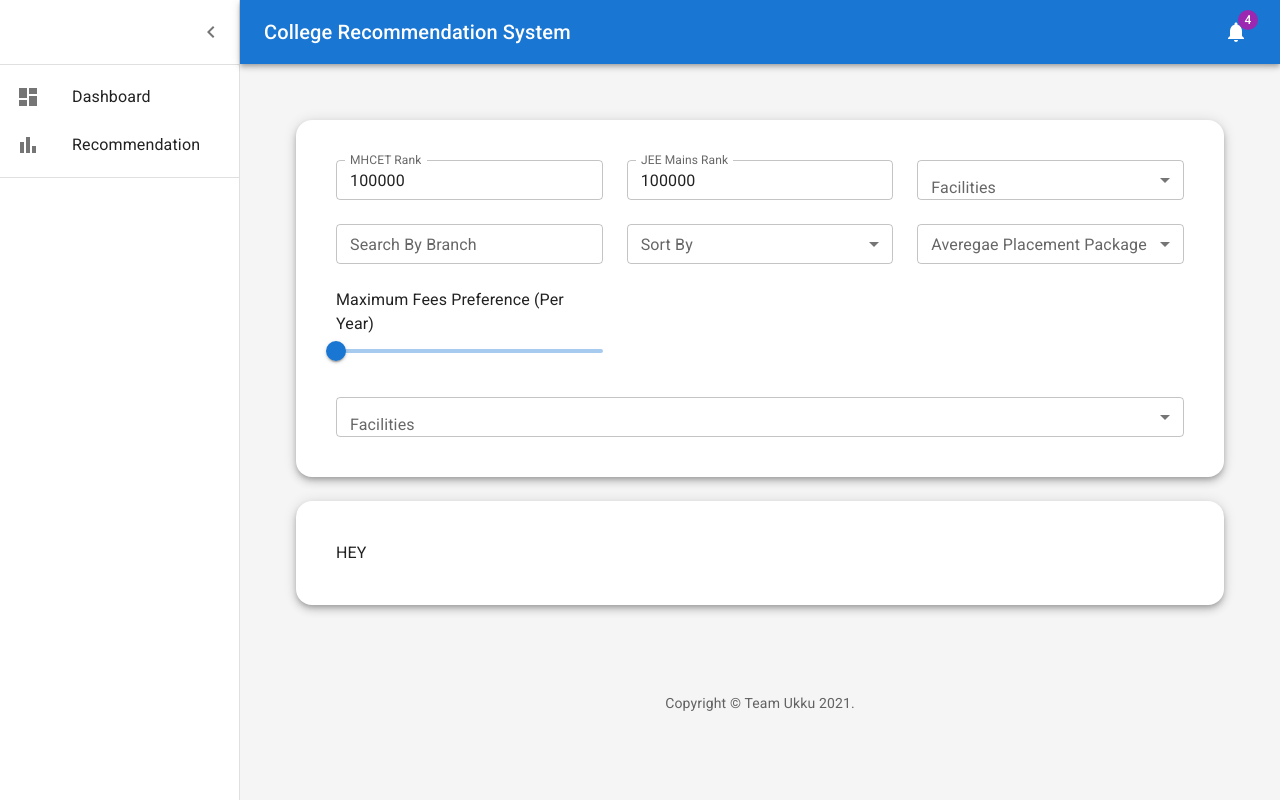
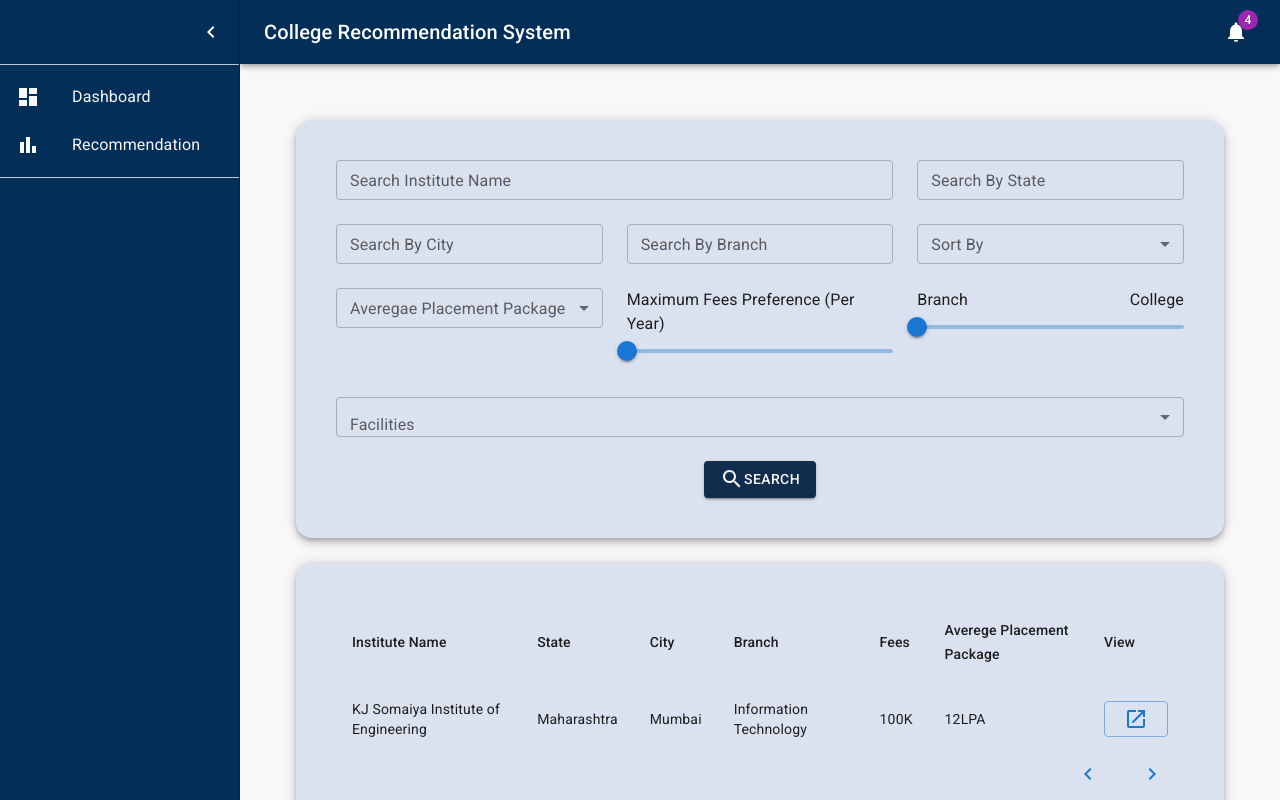
Before and after one commit to mishrakeshav/College-Recommendation-System, a React (Create React App) app in the folder client/: page /dashboard/recommendation in a window 1280 px wide. Built offline with nearby package versions, Linux system fonts and the light colour scheme.

Commit message:
color theme

```diff
--- a/client/src/pages/Layout/Layout.js
+++ b/client/src/pages/Layout/Layout.js
@@ -60,6 +60,7 @@ const AppBar = styled(MuiAppBar, {
   shouldForwardProp: (prop) => prop !== 'open',
     })(({ theme, open }) => ({
       zIndex: theme.zIndex.drawer + 1,
+      background:'#022E57',
       transition: theme.transitions.create(['width', 'margin'], {
         easing: theme.transitions.easing.sharp,
         duration: theme.transitions.duration.leavingScreen,
@@ -67,9 +68,11 @@ const AppBar = styled(MuiAppBar, {
       ...(open && {
         marginLeft: drawerWidth,
         width: `calc(100% - ${drawerWidth}px)`,
+        background:'#022E57',
         transition: theme.transitions.create(['width', 'margin'], {
           easing: theme.transitions.easing.sharp,
           duration: theme.transitions.duration.enteringScreen,
+
         }),
       }),
     }));
@@ -78,6 +81,7 @@ const Drawer = styled(MuiDrawer, { shouldForwardProp: (prop) => prop !== 'open'
   ({ theme, open }) => ({
     '& .MuiDrawer-paper': {
       position: 'relative',
+      background:'#022E57',
       whiteSpace: 'nowrap',
       width: drawerWidth,
       transition: theme.transitions.create('width', {
@@ -134,7 +138,7 @@ function DashboardContent() {
             <Typography
               component="h1"
               variant="h6"
-              color="inherit"
+              color="white"
               noWrap
               sx={{ flexGrow: 1 }}
             >
@@ -157,36 +161,33 @@ function DashboardContent() {
             }}
           >
             <IconButton onClick={toggleDrawer}>
-              <ChevronLeftIcon />
+              <ChevronLeftIcon style={{fill:'#F9F7F7'}} />
             </IconButton>
           </Toolbar>
-          <Divider />
+          <Divider style={{background:'#DBE2EF'}} />
           <List>
-            <ListItem button>
-              <ListItemIcon>
-                <DashboardIcon />
+            <ListItem component={Link} href='/dashboard/search'>
+              <ListItemIcon >
+                <DashboardIcon style={{fill:'#F9F7F7'}} />
               </ListItemIcon>
-              <ListItemText primary="Dashboard" />
+              <ListItemText style={{color:'#F9F7F7'}} primary="Dashboard" />
             </ListItem>
 
-            <ListItem button>
+            <ListItem component={Link} href='/dashboard/recommendation'>
               <ListItemIcon>
-                <BarChartIcon />
+                <BarChartIcon style={{fill:'#F9F7F7'}} />
               </ListItemIcon>
-              <ListItemText primary="Recommendation" />
+              <ListItemText style={{color:'#F9F7F7'}} primary="Recommendation" />
             </ListItem>
 
           </List>
-          <Divider />
+          <Divider style={{background:'#DBE2EF'}} />
           <List></List>
         </Drawer>
         <Box
           component="main"
           sx={{
-            backgroundColor: (theme) =>
-              theme.palette.mode === 'light'
-                ? theme.palette.grey[100]
-                : theme.palette.grey[900],
+            backgroundColor: '#F9F7F7',
             flexGrow: 1,
             height: '100vh',
             overflow: 'auto',
--- a/client/src/pages/Recommendation/Recommendation.js
+++ b/client/src/pages/Recommendation/Recommendation.js
@@ -1,4 +1,4 @@
-import React from 'react'
+import React, { useState } from "react";
 import {
   Grid,
   Paper,
@@ -6,16 +6,29 @@ import {
   Button,
   Slider,
   Typography,
-    MenuItem
-} from '@mui/material';
-import Box from '@mui/material/Box';
-import { useTheme } from '@mui/material/styles';
-import OutlinedInput from '@mui/material/OutlinedInput';
-import InputLabel from '@mui/material/InputLabel';
-import FormControl from '@mui/material/FormControl';
-import Select from '@mui/material/Select';
-import Chip from '@mui/material/Chip';
-import useStyles from './styles';
+  MenuItem,
+  Table,
+  TableBody,
+  TableCell,
+  TableContainer,
+  TableFooter,
+  TableHead,
+  TableRow,
+} from "@mui/material";
+import Box from "@mui/material/Box";
+import { useTheme } from "@mui/material/styles";
+import OutlinedInput from "@mui/material/OutlinedInput";
+import InputLabel from "@mui/material/InputLabel";
+import FormControl from "@mui/material/FormControl";
+import Select from "@mui/material/Select";
+import Chip from "@mui/material/Chip";
+import useStyles from "./styles";
+import SearchIcon from "@mui/icons-material/Search";
+import NavigateBeforeIcon from "@mui/icons-material/NavigateBefore";
+import NavigateNextIcon from "@mui/icons-material/NavigateNext";
+
+import CollegeFormDialog from "../../components/CollegeFormDialog/CollegeFormDialog";
+
 const ITEM_HEIGHT = 48;
 const ITEM_PADDING_TOP = 8;
 const MenuProps = {
@@ -26,29 +39,38 @@ const MenuProps = {
     },
   },
 };
-const cities = [
-    'Nashik',
-    'Mumbai',
-    'Delhi',
-    'Banglore',
-    'Pune',
-    'Hydrabad',
-    'Manipal',
-    'Thane',
-    'Navi Mumbai',
 
+const tableCells = [
+  { key: "institute_name", label: "Institute Name" },
+  { key: "state", label: "State" },
+  { key: "city", label: "City" },
+  { key: "branch", label: "Branch" },
+  { key: "fees", label: "Fees" },
+  { key: "avg_placement", label: "Averege Placement Package" },
+  { key: "view", label: "View" },
 ];
+
 const names = [
-    'Oliver Hansen',
-    'Van Henry',
-    'April Tucker',
-    'Ralph Hubbard',
-    'Omar Alexander',
-    'Carlos Abbott',
-    'Miriam Wagner',
-    'Bradley Wilkerson',
-    'Virginia Andrews',
-    'Kelly Snyder',
+  "Boys Hostel",
+  "Girls Hostel",
+  "Gym",
+  "Library",
+  "Sports",
+  "Cafeteria",
+  "Medical/Hospital",
+  "Wifi",
+  "IT Infrastructure",
+  "Laboratories",
+  "Swimming",
+  "Pool",
+  "Convenience Store",
+  "Alumni Associations",
+  "Guest Room",
+  "Banks Facilities",
+  "Auditorium",
+  "Transport",
+  "Parking Facility",
+  "Convenience Store",
 ];
 function getStyles(name, personName, theme) {
   return {
@@ -59,10 +81,20 @@ function getStyles(name, personName, theme) {
   };
 }
 
-
 const ViewColleges = () => {
-    const [personName, setPersonName] = React.useState([]);
-    const [cityName, setcityName] = React.useState([]);
+  const [personName, setPersonName] = useState([]);
+  const [searchParameters, setSearchParameters] = useState({});
+  const [colleges, setColleges] = useState([
+    {
+      id: 1,
+      institute_name: "KJ Somaiya Institute of Engineering",
+      state: "Maharashtra",
+      city: "Mumbai",
+      branch: "Information Technology",
+      fees: "100K",
+      package: "12LPA",
+    },
+  ]);
   const theme = useTheme();
   const handleChange = (event) => {
     const {
@@ -70,122 +102,112 @@ const ViewColleges = () => {
     } = event;
     setPersonName(
       // On autofill we get a the stringified value.
-          typeof value === 'string' ? value.split(',') : value,
+      typeof value === "string" ? value.split(",") : value
     );
   };
-      const handleChangeCity = (event) => {
-        const {
-          target: { value },
-        } = event;
-        setcityName(
-          // On autofill we get a the stringified value.
-          typeof value === 'string' ? value.split(',') : value,
-        );
+  const handleSearchParameterChange = (e) => {
+    setSearchParameters({
+      ...searchParameters,
+      [e.target.name]: e.target.value,
+    });
+    console.log(searchParameters);
   };
 
-    console.log("View")
+  console.log("View");
   const classes = useStyles();
   return (
     <Grid container spacing={3} className={classes.padding}>
       <Grid item xs={12} sm={12} lg={12}>
         <Paper className={classes.paper} elevation={5}>
           <Grid container spacing={3}>
-                    <Grid item xs={12} sm={12} lg={4}>
+            <Grid item xs={12} sm={12} lg={8}>
               <TextField
                 variant="outlined"
-                            label="MHCET Rank"
-                            name="mhcet_marks"
-                            defaultValue="100000"
+                label="Search Institute  Name"
+                name="institute_name"
+                // InputProps={{
+                //   className: classes.input
+                // }}
                 fullWidth
-                            type="number"
+                onChange={handleSearchParameterChange}
+                value={searchParameters.institute_name}
                 size="small"
-                        >
-                        </TextField>
+              ></TextField>
             </Grid>
             <Grid item xs={12} sm={12} lg={4}>
               <TextField
                 variant="outlined"
-                            label="JEE Mains Rank"
-                            name="jee_marks"
-                            defaultValue="100000"
+                label="Search By State"
+                name="state"
                 fullWidth
-                            type="number"
+                onChange={handleSearchParameterChange}
+                value={searchParameters.state}
                 size="small"
-                        >
-                        </TextField>
+              ></TextField>
             </Grid>
             <Grid item xs={12} sm={12} lg={4}>
-                    <FormControl fullWidth>
-                        <InputLabel id="demo-multiple-chip-label">Facilities</InputLabel>
-                        <Select
-                            labelId="demo-multiple-chip-label"
-                            id="demo-multiple-chip"
-                            multiple
+              <TextField
+                variant="outlined"
+                label="Search By City"
+                name="city"
+                onChange={handleSearchParameterChange}
+                value={searchParameters.city}
+                fullWidth
                 size="small"
-                            value={cityName}
-                            onChange={handleChangeCity}
-                            input={<OutlinedInput id="select-multiple-chip" label="Chip" />}
-                            renderValue={(selected) => (
-                                <Box sx={{ display: 'flex', flexWrap: 'wrap', gap: 0.5 }}>
-                                {selected.map((value) => (
-                                    <Chip key={value} label={value} />
-                                ))}
-                                </Box>
-                            )}
-                            MenuProps={MenuProps}
-                            >
-                            {cityName.map((name) => (
-                                <MenuItem
-                                key={name}
-                                value={name}
-                                style={getStyles(name, cityName, theme)}
-                                >
-                                {name}
-                                </MenuItem>
-                            ))}
-                        </Select>
-                        </FormControl>
+              ></TextField>
             </Grid>
             <Grid item xs={12} sm={12} lg={4}>
               <TextField
                 variant="outlined"
                 label="Search By Branch"
-                            name="college_name"
+                name="branch"
                 fullWidth
+                onChange={handleSearchParameterChange}
+                value={searchParameters.branch}
                 size="small"
-                        >
-                        </TextField>
+              ></TextField>
             </Grid>
             <Grid item xs={12} sm={12} lg={4}>
               <TextField
                 variant="outlined"
                 label="Sort By"
-                            name="college_name"
+                name="sort_by"
                 fullWidth
+                onChange={handleSearchParameterChange}
+                value={searchParameters.sort_by}
                 select
                 size="small"
               >
-                            {
-                                ['Cut-off', 'Rating', 'Fees:Low to High', 'Fees:High to Low'].map((value)=>(
+                {[
+                  "Cut-off",
+                  "Rating",
+                  "Fees:Low to High",
+                  "Fees:High to Low",
+                ].map((value) => (
                   <MenuItem value={value}>{value}</MenuItem>
-                                ))
-                            }
+                ))}
               </TextField>
             </Grid>
             <Grid item xs={12} sm={12} lg={4}>
               <TextField
                 variant="outlined"
                 label="Averegae Placement Package"
-                            name="college_name"
+                name="average_package"
+                onChange={handleSearchParameterChange}
+                value={searchParameters.average_package}
                 fullWidth
                 select
                 size="small"
               >
-                            {
-                                ['3LPA-5LPA', '5LPA-10LPA', '10LPA-15LPA','15LPA-20LPA', '20LPA+'].map((value)=>(
+                {[
+                  "3LPA-5LPA",
+                  "5LPA-10LPA",
+                  "10LPA-15LPA",
+                  "15LPA-20LPA",
+                  "20LPA+",
+                ].map((value) => (
                   <MenuItem value={value}>{value}</MenuItem>
-                                ))
-                            }
+                ))}
               </TextField>
             </Grid>
 
@@ -194,14 +216,41 @@ const ViewColleges = () => {
               <Slider
                 min={50000}
                 max={500000}
-
+                onChange={(e) => {
+                  setSearchParameters({
+                    ...searchParameters,
+                    fees: e.target.value,
+                  });
+                }}
+                aria-label="Default"
+                valueLabelDisplay="auto"
+              />
+            </Grid>
+            <Grid item xs={12} sm={12} lg={4}>
+              <Grid container justifyContent="space-between">
+                <Grid item>Branch </Grid >
+                <Grid item>
+                   College
+                </Grid >
+              </Grid>
+              <Slider
+                min={0}
+                max={10}
+                onChange={(e) => {
+                  setSearchParameters({
+                    ...searchParameters,
+                    bvc: e.target.value,
+                  });
+                }}
                 aria-label="Default"
                 valueLabelDisplay="auto"
               />
             </Grid>
             <Grid item xs={12} sm={12} lg={12}>
               <FormControl fullWidth>
-                        <InputLabel id="demo-multiple-chip-label">Facilities</InputLabel>
+                <InputLabel id="demo-multiple-chip-label">
+                  Facilities
+                </InputLabel>
                 <Select
                   labelId="demo-multiple-chip-label"
                   id="demo-multiple-chip"
@@ -209,9 +258,11 @@ const ViewColleges = () => {
                   size="small"
                   value={personName}
                   onChange={handleChange}
-                            input={<OutlinedInput id="select-multiple-chip" label="Chip" />}
+                  input={
+                    <OutlinedInput id="select-multiple-chip" label="Chip" />
+                  }
                   renderValue={(selected) => (
-                                <Box sx={{ display: 'flex', flexWrap: 'wrap', gap: 0.5 }}>
+                    <Box sx={{ display: "flex", flexWrap: "wrap", gap: 0.5 }}>
                       {selected.map((value) => (
                         <Chip key={value} label={value} />
                       ))}
@@ -231,16 +282,55 @@ const ViewColleges = () => {
                 </Select>
               </FormControl>
             </Grid>
+            <Grid item xs={12} sm={12} lg={12} justifyContent="center">
+              <div align="center">
+                <Button variant="contained" className={classes.button}>
+                  <SearchIcon  /> Search
+                </Button>
+              </div>
+            </Grid>
           </Grid>
         </Paper>
       </Grid>
       <Grid item xs={12} sm={12} lg={12}>
         <Paper className={classes.paper} elevation={5}>
-                HEY
+          <Table>
+            <TableHead>
+              <TableRow>
+                {tableCells.map((value) => (
+                  <TableCell key={value.key}>{value.label}</TableCell>
+                ))}
+              </TableRow>
+            </TableHead>
+            <TableBody>
+              {colleges.map((value, idx) => (
+                <TableRow key={value.id}>
+                  <TableCell>{value.institute_name}</TableCell>
+                  <TableCell>{value.state}</TableCell>
+                  <TableCell>{value.city}</TableCell>
+                  <TableCell>{value.branch}</TableCell>
+                  <TableCell>{value.fees}</TableCell>
+                  <TableCell>{value.package}</TableCell>
+                  <TableCell>
+                    <CollegeFormDialog value={value} />
+                  </TableCell>
+                </TableRow>
+              ))}
+            </TableBody>
+            <TableFooter></TableFooter>
+          </Table>
+          <div align="right">
+            <Button>
+              <NavigateBeforeIcon />
+            </Button>
+            <Button>
+              <NavigateNextIcon />
+            </Button>
+          </div>
         </Paper>
       </Grid>
     </Grid>
-    )
-}
+  );
+};
 
-export default ViewColleges
+export default ViewColleges;
--- a/client/src/pages/Recommendation/styles.js
+++ b/client/src/pages/Recommendation/styles.js
@@ -1,16 +1,51 @@
 import { makeStyles } from '@mui/styles';
 
 const useStyles = makeStyles((theme)=>({
+  button: {
+    backgroundColor: '#112D4E',
+    color: '#F9F7F7',
+    '&:hover': {
+      backgroundColor: '#F9F7F7',
+      color: '#112D4E',
+      // boxShadow:"20px"
+  },
+},
+  text:{
+    color:"red",
+    // background:"red",
+  },
   paper : {
       borderRadius : theme.spacing(2),
-      padding : theme.spacing(5)
+      padding : theme.spacing(5),
+      background:"#DBE2EF",
+      // color:"white"
+  },
+  input:
+  {
+    color:"#01579B"
   },
   padding : {
       padding : theme.spacing(1),
     [theme.breakpoints.up("sm")]: {
         padding : theme.spacing(7),
     },
-  }
+  },
+  cssLabel: {
+    color : 'green'
+  },
+
+  cssOutlinedInput: {
+    '&$cssFocused $notchedOutline': {
+      borderColor: `${theme.palette.primary.main} !important`,
+    }
+  },
+
+  cssFocused: {},
+
+  notchedOutline: {
+    borderWidth: '1px',
+    borderColor: 'green !important'
+  },
 }));
 
 export default useStyles;
--- a/client/src/pages/ViewColleges/styles.js
+++ b/client/src/pages/ViewColleges/styles.js
@@ -14,3 +14,7 @@ const useStyles = makeStyles((theme)=>({
 }));
 
 export default useStyles;
+// cyan #71F3D8
+// pink #ED4A53
+// black-grey #1D1D1D
+// off white #9A9A9A
```
Lines whose indentation alone changed are shown as unchanged.
